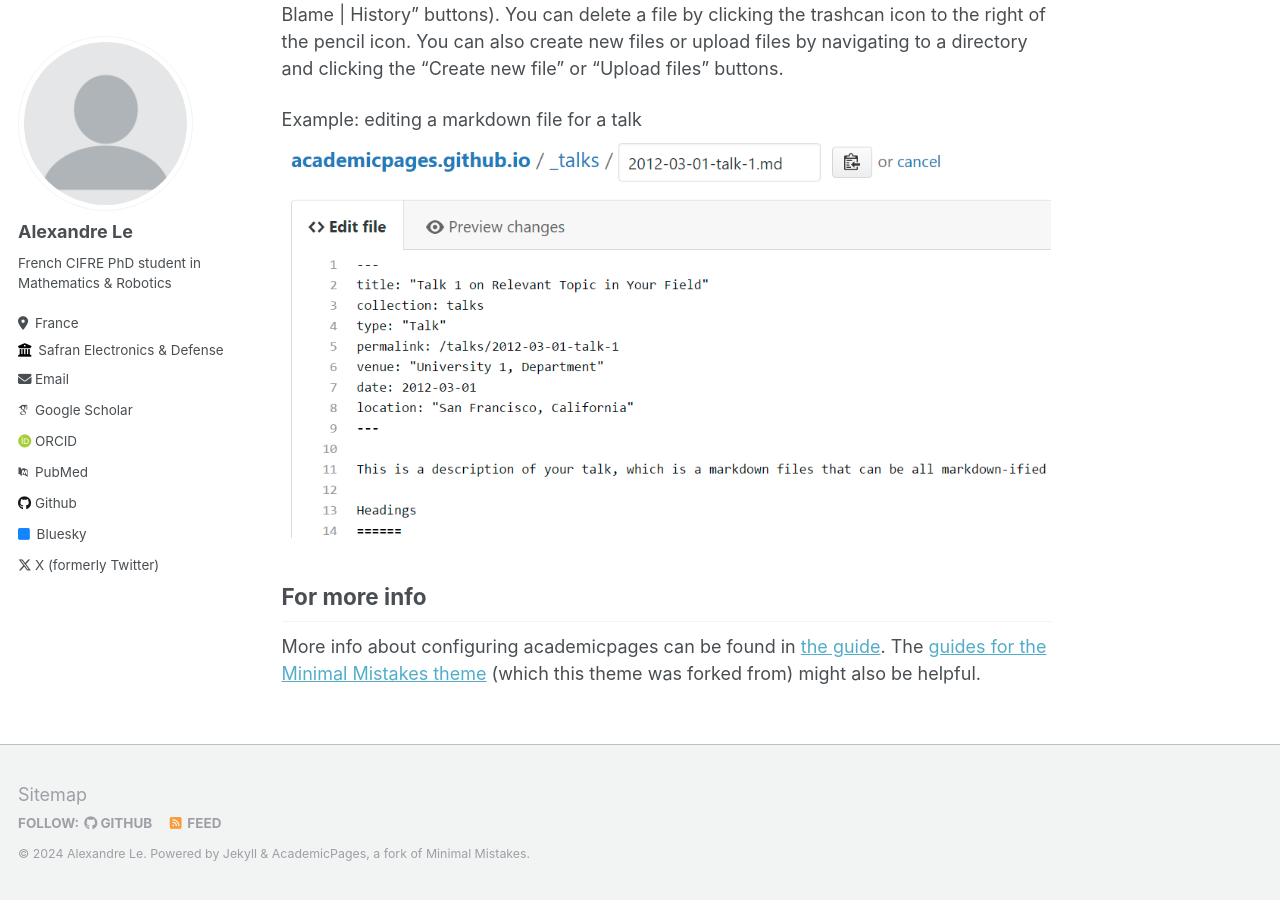
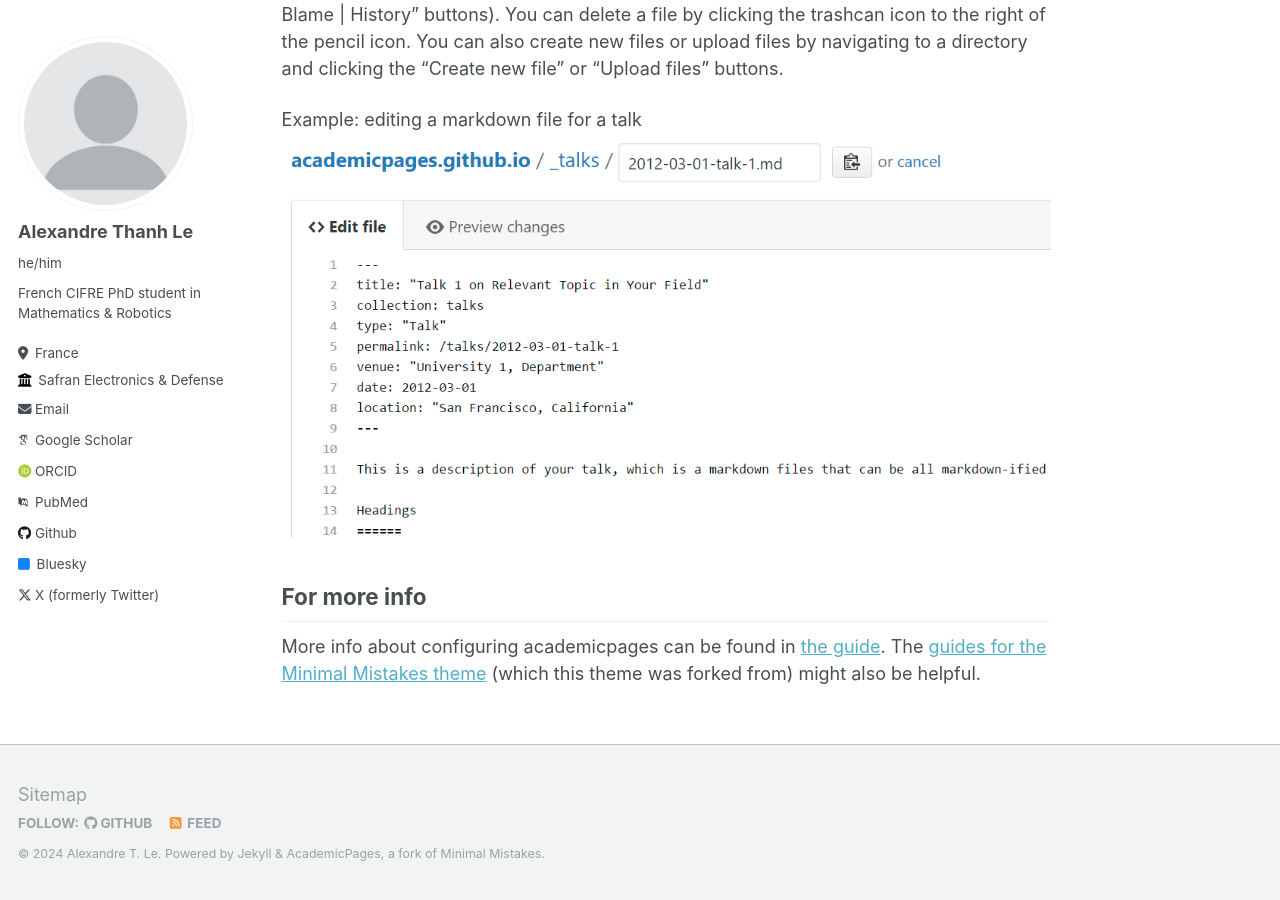
Before and after one commit to alexandre-tle/alexandre-tle.github.io, a Jekyll site: the page built from _pages/about.md, in a window 1280 px wide and 900 px high, scrolled down 2463 px. Built offline with Jekyll 4.4.1, drawn with Linux system fonts in a browser that asks for light colours; some web fonts are replaced.

Commit message:
Update _config.yml

```diff
--- a/_config.yml
+++ b/_config.yml
@@ -10,7 +10,7 @@
 locale                   : "en-US"
 title                    : "Alexandre Le"
 title_separator          : "-"
-name                     : &name "Alexandre Le"
+name                     : &name "Alexandre T. Le"
 description              : &description "French CIFRE PhD student in Mathematics & Robotics"
 url                      : https://italeck.github.io # the base hostname & protocol for your site e.g. "https://mmistakes.github.io"
 baseurl                  : "" # the subpath of your site, e.g. "/blog"
@@ -22,8 +22,8 @@ repository               : "italeck/italeck.github.io"
 author:
   # Biographic information
   avatar           : "profile.png"
-  name             : "Alexandre Le"
-  pronouns         : # example: "she/her"
+  name             : "Alexandre Thanh Le"
+  pronouns         : "he/him" # example: "she/her"
   bio              : "French CIFRE PhD student in Mathematics & Robotics"
   location         : "France"
   employer         : "Safran Electronics & Defense"
```
